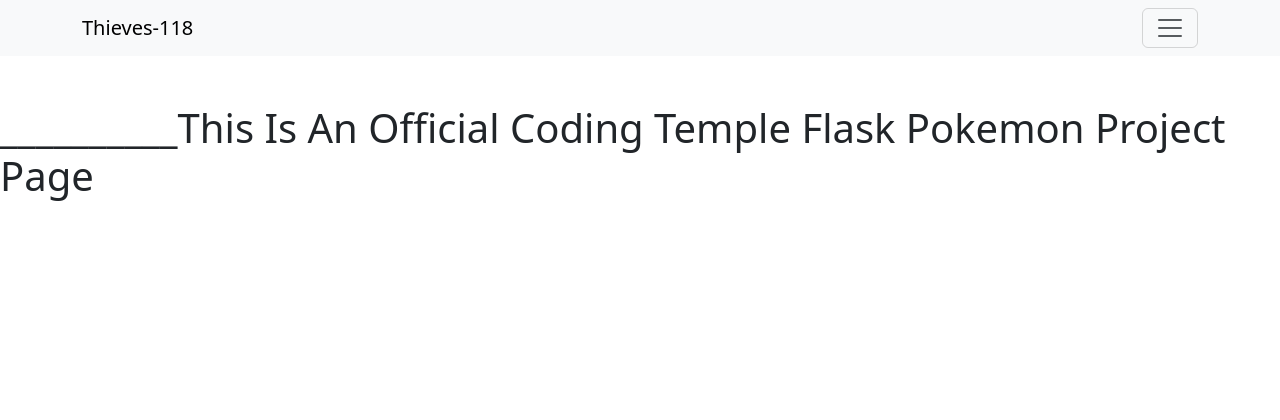
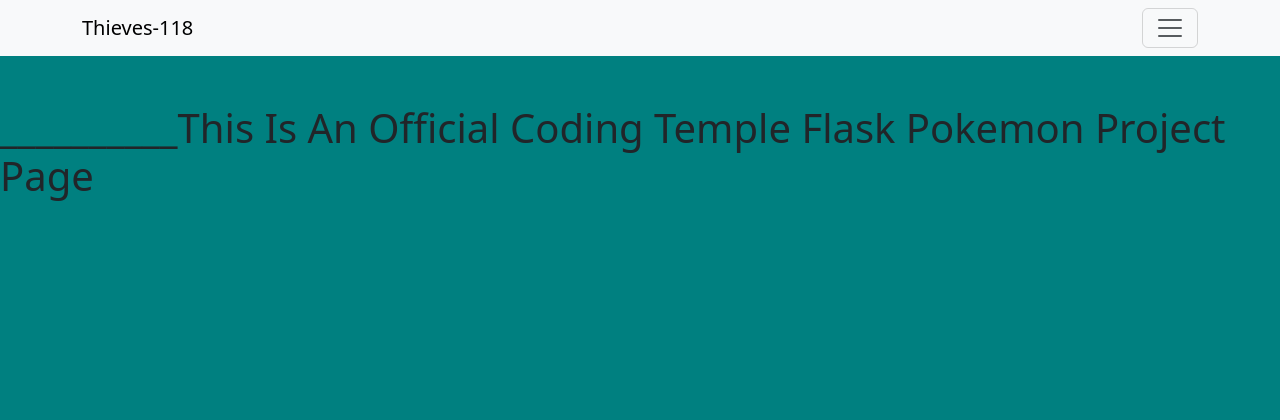
Before and after one commit to 9000HAL/v.2_2nd-attempt_wk6-day1-2_HW_WEEK-5-FLASK-Day-1_fresh.file-, a Flask app: page / in a window 1280 px wide. Shown: the top 420 px of the page. Run offline with Flask 3, Linux system fonts and the light colour scheme.

Commit message:
resave final pre-favicon css color v.2

```diff
--- a/app/static/css/styles.css
+++ b/app/static/css/styles.css
@@ -1,3 +1,7 @@
+body {
+    background-color: teal;
+}
+
 #form-container {
     box-shadow: rgba(0, 0, 0, 0.24) 0px 3px 8px;
     margin-top: 3rem;
```
